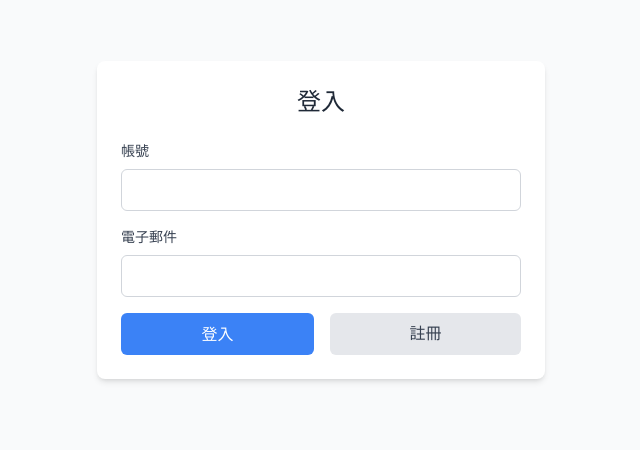
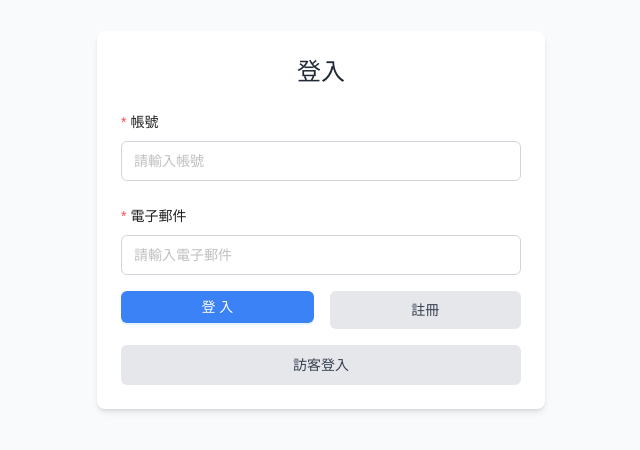
Before and after one commit to ts03085781/my-vite-react-app, a React (Vite) app: page /login in a window 1280 px wide. Shown: the part 180-630 px from the top of the page, without its empty margins (319-959 px from the left). Built offline with nearby package versions, Linux system fonts and the light colour scheme.

Commit message:
feat: add guest log in feater on log in page with ant design

```diff
--- a/src/pages/Login.tsx
+++ b/src/pages/Login.tsx
@@ -3,19 +3,25 @@ import {
   setUserInfoName,
   setUserInfoEmail,
 } from '../store/slices/userInfoSlice';
-import { useState, useEffect } from 'react';
+import { useEffect } from 'react';
 import { Link, useNavigate } from 'react-router-dom';
 import { resetUserInfo } from '../store/slices/userInfoSlice';
+import { Button, Input, Form } from 'antd';
 
 const Login = () => {
   const dispatch = useAppDispatch();
   const navigate = useNavigate();
-  const [name, setName] = useState('');
-  const [email, setEmail] = useState('');
+  const [form] = Form.useForm();
 
-  const handleLogin = () => {
-    dispatch(setUserInfoName(name));
-    dispatch(setUserInfoEmail(email));
+  const handleLogin = (values: { name: string; email: string }) => {
+    dispatch(setUserInfoName(values.name));
+    dispatch(setUserInfoEmail(values.email));
+    navigate('/home');
+  };
+
+  const handleGuestLogin = () => {
+    dispatch(setUserInfoName('Guest'));
+    dispatch(setUserInfoEmail('Guest'));
     navigate('/home');
   };
 
@@ -30,38 +36,43 @@ const Login = () => {
           登入
         </h2>
 
-        <div className="space-y-4">
-          <div>
-            <label className="block text-gray-700 text-sm font-medium mb-2">
-              帳號
-            </label>
-            <input
-              type="text"
-              value={name}
-              onChange={(e) => setName(e.target.value)}
+        <Form
+          form={form}
+          onFinish={handleLogin}
+          layout="vertical"
+          className="space-y-4"
+        >
+          <Form.Item
+            name="name"
+            label="帳號"
+            rules={[{ required: true, message: '請輸入帳號' }]}
+          >
+            <Input
+              placeholder="請輸入帳號"
               className="w-full px-3 py-2 border border-gray-300 rounded-md focus:outline-none focus:ring-2 focus:ring-blue-500 focus:border-transparent"
             />
-          </div>
+          </Form.Item>
 
-          <div>
-            <label className="block text-gray-700 text-sm font-medium mb-2">
-              電子郵件
-            </label>
-            <input
+          <Form.Item
+            name="email"
+            label="電子郵件"
+            rules={[{ required: true, message: '請輸入電子郵件' }]}
+          >
+            <Input
               type="email"
-              value={email}
-              onChange={(e) => setEmail(e.target.value)}
+              placeholder="請輸入電子郵件"
               className="w-full px-3 py-2 border border-gray-300 rounded-md focus:outline-none focus:ring-2 focus:ring-blue-500 focus:border-transparent"
             />
-          </div>
+          </Form.Item>
 
           <div className="flex justify-between space-x-4 mt-6">
-            <button
-              onClick={handleLogin}
+            <Button
+              type="primary"
+              htmlType="submit"
               className="w-1/2 bg-blue-500 text-white py-2 rounded-md hover:bg-blue-600 transition-colors"
             >
               登入
-            </button>
+            </Button>
             <Link
               to="/register"
               className="w-1/2 bg-gray-200 text-gray-700 py-2 rounded-md hover:bg-gray-300 transition-colors text-center"
@@ -69,7 +80,15 @@ const Login = () => {
               註冊
             </Link>
           </div>
-        </div>
+          <div>
+            <button
+              onClick={handleGuestLogin}
+              className="w-full bg-gray-200 text-gray-700 py-2 rounded-md hover:bg-gray-300 transition-colors text-center"
+            >
+              訪客登入
+            </button>
+          </div>
+        </Form>
       </div>
     </div>
   );
```
